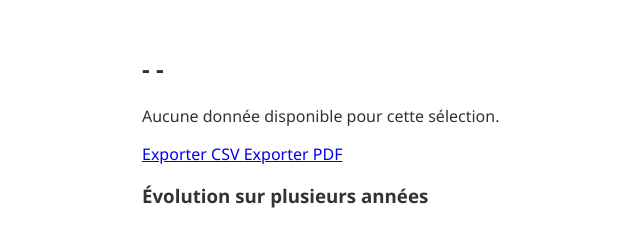
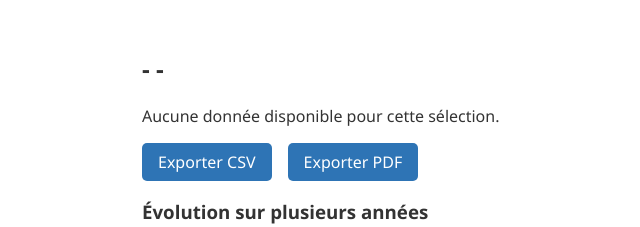
Before and after one commit to valentincarp/SAE-2.01-D-veloppement-d-une-application, a Flask app: template templates/effectifs.html in a window 1280 px wide. Shown: the part 140-367 px from the top of the page, without its empty margins (48-688 px from the left). Run offline with Flask 3, Linux system fonts and the light colour scheme; the template is opened without the code that fills it, so the values that code supplies are empty.

Commit message:
Changement CSS export

```diff
--- a/app.py
+++ b/app.py
@@ -3,6 +3,9 @@ from config import Config
 from controllers.accueil import bp_accueil
 from controllers.api import bp_api
 from controllers.effectifs import bp_effectifs
+# Ajout pour la partie export en CSV et PDF
+from controllers.export import bp_export
+
 
 app = Flask(__name__)
 app.config.from_object(Config)
@@ -11,6 +14,8 @@ app.config.from_object(Config)
 app.register_blueprint(bp_accueil)
 app.register_blueprint(bp_api)
 app.register_blueprint(bp_effectifs)
+# partie CSV et PDF
+app.register_blueprint(bp_export)
 
 @app.errorhandler(404)
 def page_non_trouvee(e):
--- a/static/css/style.css
+++ b/static/css/style.css
@@ -24,3 +24,22 @@ footer {
  color: #777;
  border-top: 1px solid #ddd;
 }
+
+/* affichage des boutons d'export */
+.export-buttons {
+    display: flex;
+    gap: 1rem;
+    margin: 1rem 0;
+}
+
+.export-buttons a {
+    background-color: #2E74B5;
+    color: white;
+    padding: 0.5rem 1rem;
+    text-decoration: none;
+    border-radius: 5px;
+}
+
+.export-buttons a:hover {
+    background-color: #1a5a9a;
+}
```
Also changed, not shown: controllers/accueil.py (line endings or trailing spaces).
